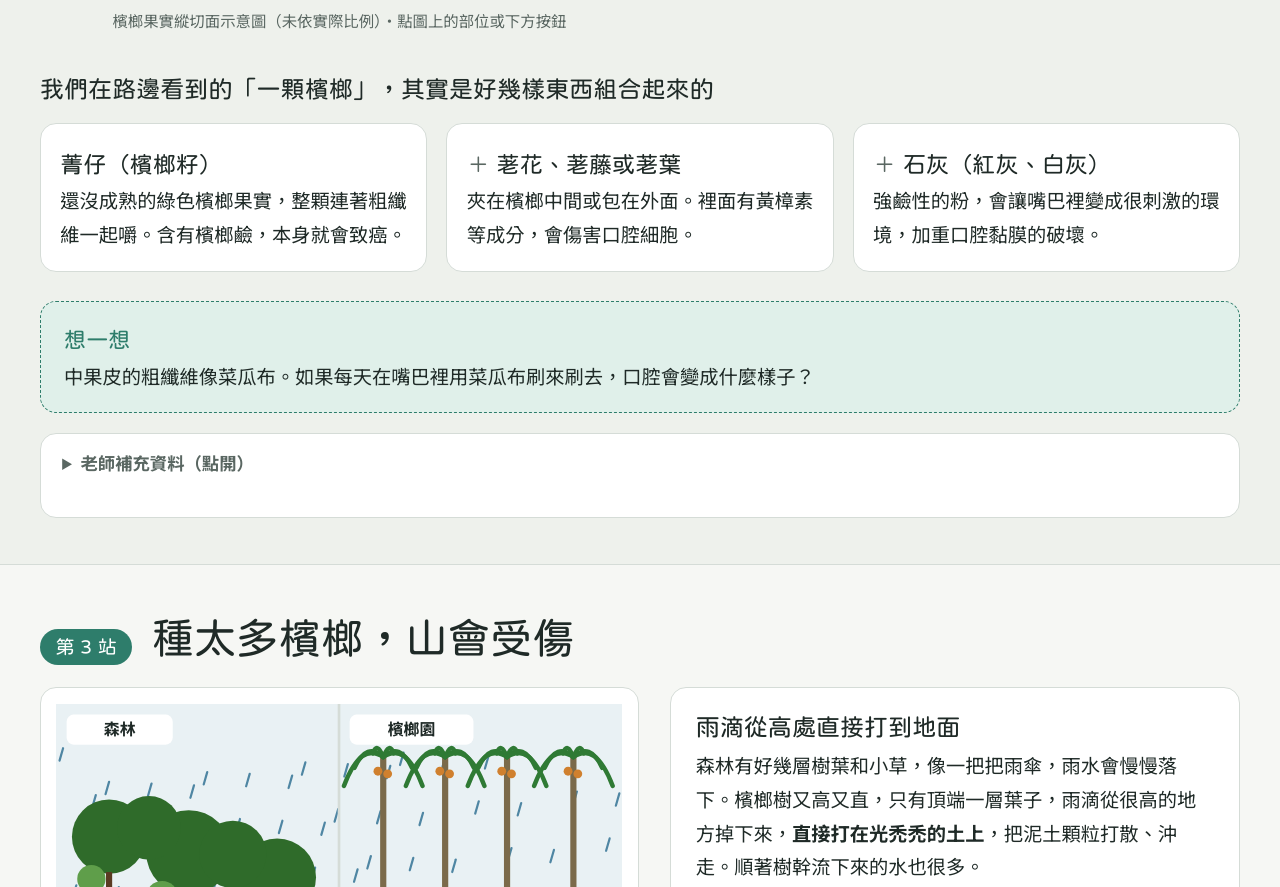
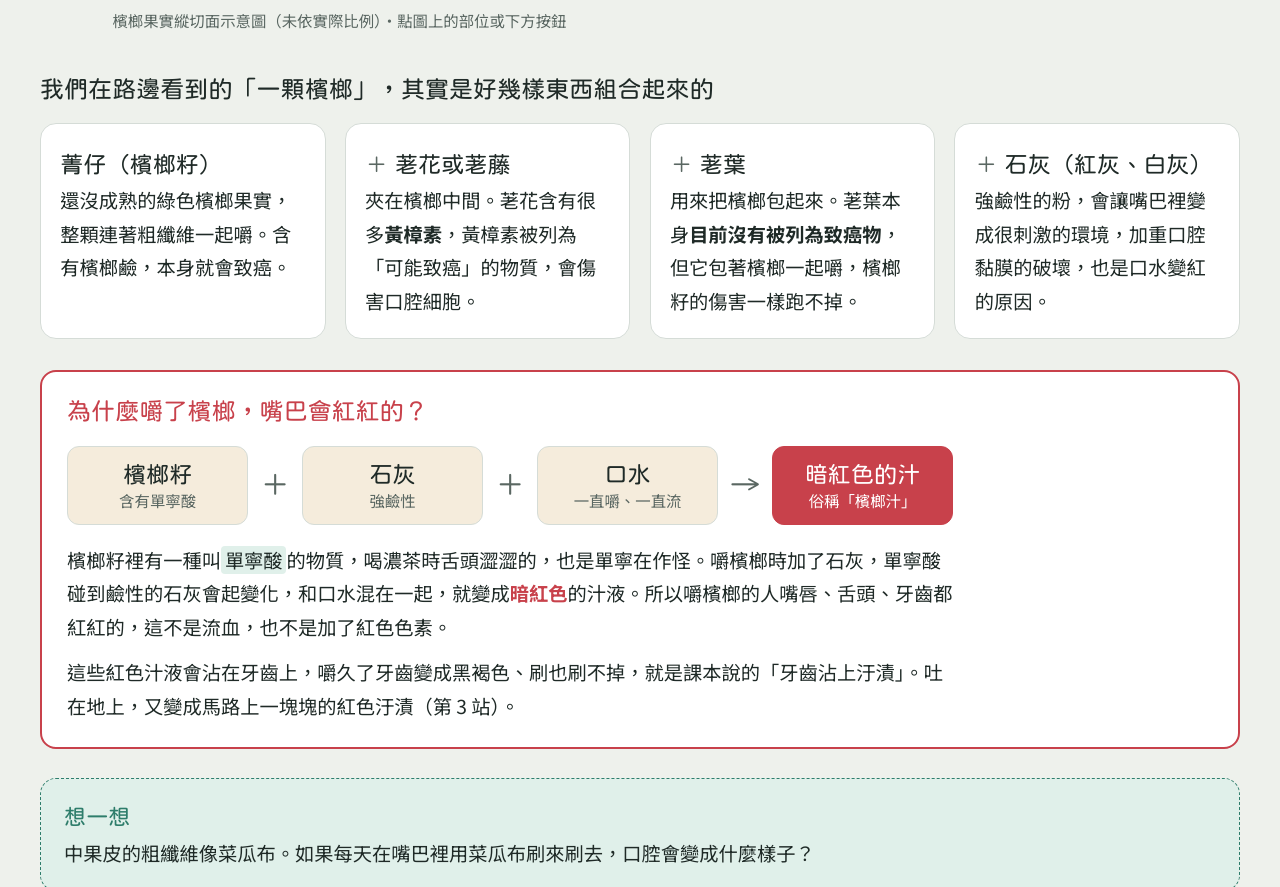
Before and after one commit to x287287/classroom, a plain HTML site: page lessons/betel.html in a window 1280 px wide. Shown: the part 2771-3658 px from the top of the page. Drawn offline with Linux system fonts and the light colour scheme; a web font is replaced by a local one.

Commit message:
檳榔大解密：修正荖葉並非致癌物、新增嘴巴為什麼會紅的說明與測驗題
Co-Authored-By: Claude Opus 5.5 <noreply@anthropic.com>
Claude-Session: https://claude.ai/code/session_0187QiX1KeNjZMF98QGL9BHe

```diff
--- a/lessons/betel.html
+++ b/lessons/betel.html
@@ -135,6 +135,18 @@ details.teacher ul{margin:.3rem 0 0;padding-left:1.2em}
 .feedback.ok{color:var(--leaf)}
 .feedback.no{color:var(--betel)}
 
+/* Red mouth */
+.red{margin-top:1.6rem;background:var(--surface);border:2px solid var(--betel);border-radius:var(--r);padding:1.2rem 1.3rem;display:flex;flex-direction:column;gap:1rem}
+.red h3{color:var(--betel);margin:0}
+.react{display:flex;flex-wrap:wrap;align-items:center;gap:.6rem}
+.react .chip{display:flex;flex-direction:column;align-items:center;justify-content:center;min-width:7.5rem;padding:.6rem .9rem;border-radius:12px;background:var(--husk-soft);border:1px solid var(--line);text-align:center;line-height:1.4}
+.react .chip b{font-family:var(--font-display);font-weight:400;font-size:1.2rem}
+.react .chip span{font-size:.8rem;color:var(--muted)}
+.react .chip.out{background:var(--betel);border-color:var(--betel)}
+.react .chip.out b,.react .chip.out span{color:var(--surface)}
+.react .op{font-family:var(--font-display);font-size:1.6rem;color:var(--muted)}
+.red-text{display:flex;flex-direction:column;gap:.6rem;max-width:46em}
+@media (max-width:640px){.react{flex-direction:column;align-items:stretch;gap:.3rem}.react .chip{min-width:0}.react .op{text-align:center;line-height:1}.react .op.to{transform:rotate(90deg)}}
 footer{padding-block:2rem 3rem;font-size:.8rem;color:var(--muted)}
 footer ol{padding-left:1.2em;margin:.4rem 0 0}
 footer a{color:inherit}
@@ -343,8 +355,26 @@ footer{padding-block:1.8rem 2.5rem}
   <h3 style="margin-top:2rem">我們在路邊看到的「一顆檳榔」，其實是好幾樣東西組合起來的</h3>
   <div class="quid">
     <div class="item"><b>菁仔（檳榔籽）</b><p>還沒成熟的綠色檳榔果實，整顆連著粗纖維一起嚼。含有檳榔鹼，本身就會致癌。</p></div>
-    <div class="item"><b><span class="plus">＋</span> 荖花、荖藤或荖葉</b><p>夾在檳榔中間或包在外面。裡面有黃樟素等成分，會傷害口腔細胞。</p></div>
-    <div class="item"><b><span class="plus">＋</span> 石灰（紅灰、白灰）</b><p>強鹼性的粉，會讓嘴巴裡變成很刺激的環境，加重口腔黏膜的破壞。</p></div>
+    <div class="item"><b><span class="plus">＋</span> 荖花或荖藤</b><p>夾在檳榔中間。荖花含有很多<strong>黃樟素</strong>，黃樟素被列為「可能致癌」的物質，會傷害口腔細胞。</p></div>
+    <div class="item"><b><span class="plus">＋</span> 荖葉</b><p>用來把檳榔包起來。荖葉本身<strong>目前沒有被列為致癌物</strong>，但它包著檳榔一起嚼，檳榔籽的傷害一樣跑不掉。</p></div>
+    <div class="item"><b><span class="plus">＋</span> 石灰（紅灰、白灰）</b><p>強鹼性的粉，會讓嘴巴裡變成很刺激的環境，加重口腔黏膜的破壞，也是口水變紅的原因。</p></div>
+  </div>
+
+  <div class="red" id="redMouth">
+    <h3>為什麼嚼了檳榔，嘴巴會紅紅的？</h3>
+    <div class="react" aria-label="檳榔籽的單寧酸加上石灰和口水，變成暗紅色的檳榔汁">
+      <div class="chip"><b>檳榔籽</b><span>含有單寧酸</span></div>
+      <span class="op">＋</span>
+      <div class="chip"><b>石灰</b><span>強鹼性</span></div>
+      <span class="op">＋</span>
+      <div class="chip"><b>口水</b><span>一直嚼、一直流</span></div>
+      <span class="op to">→</span>
+      <div class="chip out"><b>暗紅色的汁</b><span>俗稱「檳榔汁」</span></div>
+    </div>
+    <div class="red-text">
+      <p>檳榔籽裡有一種叫<mark>單寧酸</mark>的物質，喝濃茶時舌頭澀澀的，也是單寧在作怪。嚼檳榔時加了石灰，單寧酸碰到鹼性的石灰會起變化，和口水混在一起，就變成<strong class="hi">暗紅色</strong>的汁液。所以嚼檳榔的人嘴唇、舌頭、牙齒都紅紅的，這不是流血，也不是加了紅色色素。</p>
+      <p>這些紅色汁液會沾在牙齒上，嚼久了牙齒變成黑褐色、刷也刷不掉，就是課本說的「牙齒沾上汙漬」。吐在地上，又變成馬路上一塊塊的紅色汙漬（第 3 站）。</p>
+    </div>
   </div>
 
   <div class="think"><b>想一想</b><p>中果皮的粗纖維像菜瓜布。如果每天在嘴巴裡用菜瓜布刷來刷去，口腔會變成什麼樣子？</p></div>
@@ -354,7 +384,9 @@ footer{padding-block:1.8rem 2.5rem}
       <li>檳榔果實屬核果類型：果皮由外而內分為外果皮、中果皮（纖維質，占果實大部分）、內果皮，包住一顆種子。</li>
       <li>成熟種子縱切面可見大理石般的褐色花紋，這是種皮向內摺入胚乳形成的紋路（嚼食胚乳）。中藥「檳榔」即為乾燥的成熟種子。</li>
       <li>台灣嚼食的「菁仔」是未成熟的青果，種子尚軟，所以會連同果皮纖維一起咀嚼；課本 p.45「資訊小站」說明粗纖維會磨損口腔造成潰瘍。</li>
-      <li>課本 p.44 檳榔的組成：檳榔籽＋荖花（或荖藤）／荖葉，可直接對照本站下方三張卡片。</li>
+      <li>課本 p.44 檳榔的組成：檳榔籽＋荖花（或荖藤）／荖葉，可直接對照本站下方的組成卡片。</li>
+      <li>荖葉與荖花要分開說：IARC 第 85 卷（2004）評估荖葉（<i>Piper betle</i> 葉）時，動物實驗的證據傾向「不具致癌性」，荖葉目前未被列為致癌物。荖花（花序）含高量黃樟素，黃樟素屬 IARC 2B 類「可能對人類致癌」。課本 p.44 寫「荖花、荖葉的成分會導致基因突變」，上課時可補充這個區別，重點仍放在「檳榔籽本身就是第一類致癌物」。</li>
+      <li>口水變紅：國健署說明，白灰或紅灰與檳榔中的單寧酸作用，會使唾液變成暗紅色；石灰造成的鹼性口腔環境也會釋放活性氧，傷害口腔細胞。</li>
     </ul>
   </div></details>
  </div>
@@ -461,6 +493,8 @@ footer{padding-block:1.8rem 2.5rem}
   <b>資料來源</b>
   <ol>
     <li>衛生福利部國民健康署：檳榔防制相關新聞稿（檳榔為第一類致癌物、檳榔鹼與檳榔素可能成癮、荖花與石灰的危害）。</li>
+    <li>衛生福利部國民健康署〈只要不加紅、白灰等添加物，吃檳榔就不會得口腔癌？〉（石灰與單寧酸作用使唾液變暗紅色）。</li>
+    <li>IARC Monographs Vol. 85 (2004) Betel-quid and Areca-nut Chewing（荖葉的致癌性評估）；IARC 黃樟素（safrole）分類為 2B 類。</li>
     <li>國小健康與體育四上課本 單元 2 第 2 課〈酒與檳榔〉。</li>
     <li>Lan et al. (2022) Frontiers in Pharmacology；Li et al. (2025) Frontiers in Integrative Neuroscience（檳榔鹼與大腦獎賞系統）。</li>
     <li>林壯沛、盧惠生、黃良鑫（2008）〈坡地檳榔園水土流失控制之探討〉，森林集水區經營研討會論文集。</li>
@@ -567,6 +601,7 @@ const qs=[
   {q:"讓人嚼檳榔會上癮的主要物質是什麼？",o:["檳榔鹼","維生素 C","糖分"],a:0,e:"檳榔鹼（還有檳榔素）會影響大腦，讓人越嚼越想嚼。"},
   {q:"檳榔果實裡像菜瓜布一樣、會磨傷口腔的是哪一層？",o:["外果皮","中果皮","胚"],a:1,e:"中果皮是厚厚的粗纖維，嚼的時候會不斷磨損口腔。"},
   {q:"同學說：「這顆檳榔沒加荖花和石灰，所以不會致癌。」這句話對嗎？",o:["對，只有配料會致癌","不對，檳榔籽本身就會致癌"],a:1,e:"檳榔是第一類致癌物，就算不加任何配料，檳榔籽本身也會致癌。"},
+  {q:"嚼檳榔的人口水紅紅的，主要原因是什麼？",o:["嘴巴流血了","檳榔裡的單寧酸碰到石灰起變化","檳榔被加了紅色色素"],a:1,e:"單寧酸碰到鹼性的石灰，和口水混在一起，就變成暗紅色的檳榔汁。"},
   {q:"為什麼山坡上種滿檳榔樹，下大雨時泥土容易被沖走？",o:["檳榔樹的根很深","檳榔樹根淺，又只有一層樹葉擋雨","檳榔樹會吸光雨水"],a:1,e:"淺淺的鬚根抓不住泥土，高高的單層樹冠擋不住雨滴，泥土就容易流失。"}
 ];
 const qb=document.getElementById('quizBox');
```
Also changed, not shown: index.html (+1 -1 lines).
